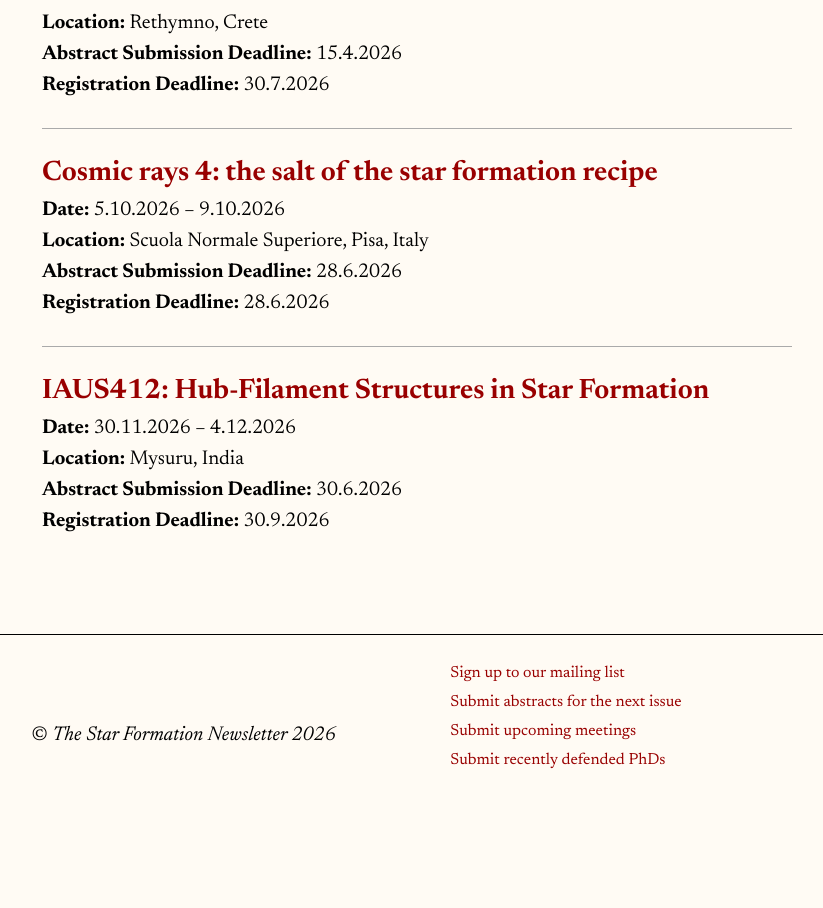
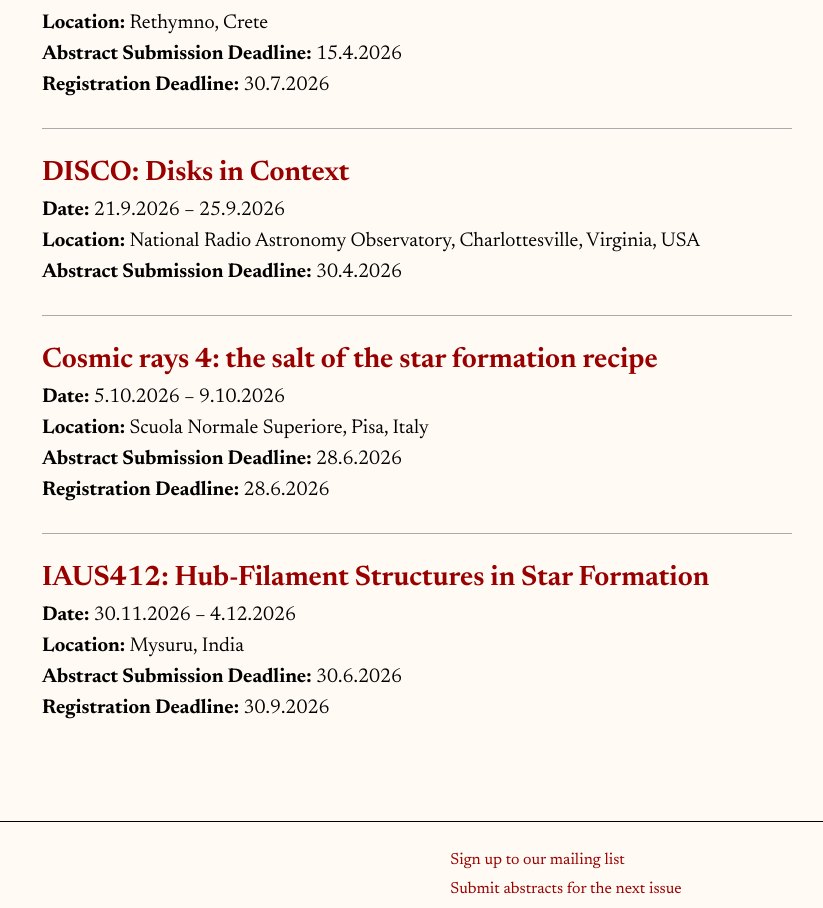
Before and after one commit to starformationnews/website, a SvelteKit app: page /meetings in a window 1280 px wide. Shown: the part 2585-3493 px from the top of the page, without its empty margins (223-1046 px from the left). Before the commit the page ends 3371 px from the top, so only its background shows below. Built offline with nearby package versions, Linux system fonts and the light colour scheme; some icons are missing.

Commit message:
Updated meeting page

```diff
--- a/src/routes/meetings/Meetings.svelte
+++ b/src/routes/meetings/Meetings.svelte
@@ -69,6 +69,11 @@
 <p><strong>Abstract Submission Deadline:</strong> 15.4.2026</p>
 <p><strong>Registration Deadline:</strong> 30.7.2026 </p>
 
+<h3> <a href="https://sites.google.com/view/disksincontext" target="_blank">DISCO: Disks in Context</a> </h3>
+<p><strong>Date:</strong> 21.9.2026 – 25.9.2026</p>
+<p><strong>Location:</strong> National Radio Astronomy Observatory, Charlottesville, Virginia, USA </p>
+<p><strong>Abstract Submission Deadline:</strong> 30.4.2026</p>
+
 <h3> <a href="https://sites.google.com/view/cosmic-rays-4" target="_blank">Cosmic rays 4: the salt of the star formation recipe</a> </h3>
 <p><strong>Date:</strong> 5.10.2026 – 9.10.2026</p>
 <p><strong>Location:</strong> Scuola Normale Superiore, Pisa, Italy</p>
```
